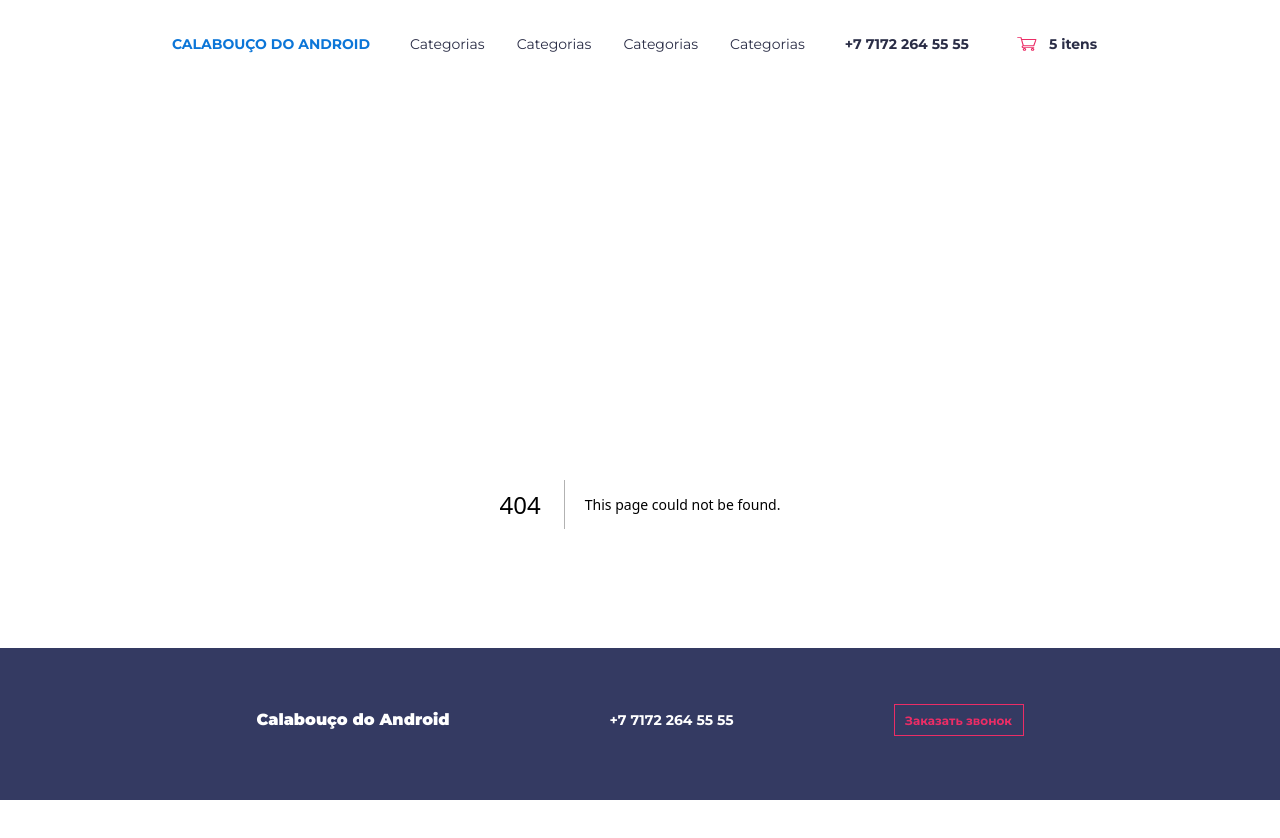
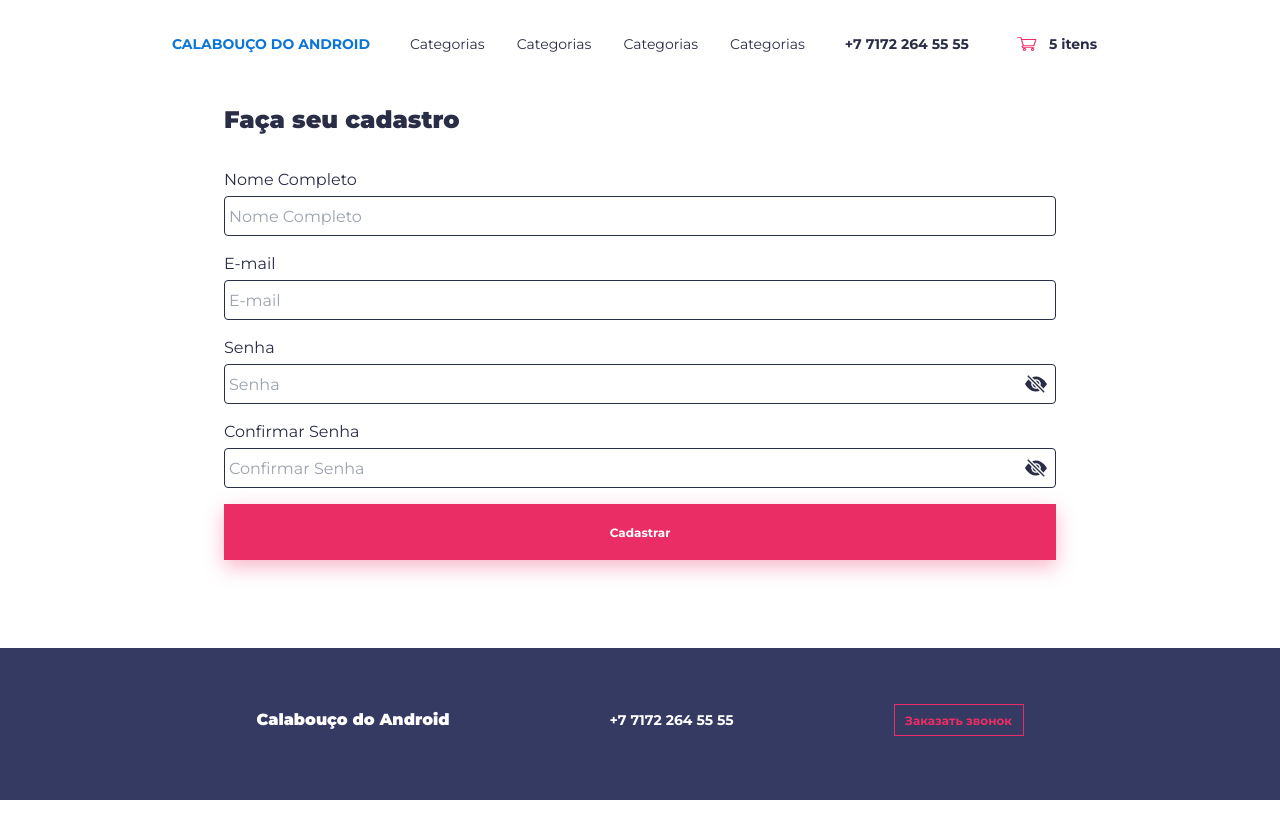
Before and after one commit to paulorievrs/next-marketplace-mtg, a Next.js app: page /cadastro in a window 1280 px wide. Before the commit this address had no page. Shown: the top 838 px of the page. After the commit the page ends 800 px from the top, so only its background shows below. Built offline with nearby package versions, Linux system fonts and the light colour scheme.

Commit message:
finishing login and register forms

```diff
--- /dev/null
+++ b/components/Input/Input.tsx
@@ -0,0 +1,59 @@
+import clsx from "clsx";
+import { useState } from "react";
+import { BsEyeSlashFill, BsEyeFill } from "react-icons/bs";
+import Body from "../Body/Body";
+
+type InputProps = {
+  name: string;
+  type?: React.InputHTMLAttributes<HTMLInputElement>["type"];
+  error?: string;
+  register: any;
+} & React.InputHTMLAttributes<HTMLInputElement>;
+
+export default function Input({
+  name,
+  error,
+  type = "text",
+  register,
+  ...props
+}: InputProps) {
+  const [isPasswordVisible, setIsPasswordVisible] = useState(false);
+
+  const Icon = isPasswordVisible ? BsEyeFill : BsEyeSlashFill;
+
+  return (
+    <div className="flex flex-col gap-1">
+      <label className="text-primary" htmlFor={name}>
+        {props.placeholder || name}
+      </label>
+      <div className="relative">
+        <input
+          {...register(name)}
+          type={type === "password" && isPasswordVisible ? "text" : type}
+          placeholder={props.placeholder || name}
+          {...props}
+          className={clsx(
+            "pl-1 text-primary h-10 border  rounded outline-0 focus:outline-none w-full",
+            error ? "border-red" : "border-primary",
+            props.className
+          )}
+        />
+        {type === "password" && (
+          <Icon
+            onClick={() =>
+              setIsPasswordVisible((currentValue) => !currentValue)
+            }
+            className="absolute right-5 translate-x-1/2 top-1/2 transform -translate-y-1/2"
+            size={22}
+            fill={"#2a2d46"}
+          />
+        )}
+      </div>
+      {error && (
+        <Body color="text-red" fontSize="text-xs">
+          {error}
+        </Body>
+      )}
+    </div>
+  );
+}
--- a/package.json
+++ b/package.json
@@ -9,6 +9,7 @@
     "lint": "next lint"
   },
   "dependencies": {
+    "@hookform/resolvers": "^2.9.10",
     "@next/font": "13.1.1",
     "@types/node": "18.11.18",
     "@types/react": "18.0.26",
@@ -19,9 +20,12 @@
     "next": "13.1.1",
     "react": "18.2.0",
     "react-dom": "18.2.0",
+    "react-hook-form": "^7.41.3",
+    "react-icons": "^4.7.1",
     "react-slick": "^0.29.0",
     "slick-carousel": "^1.8.1",
-    "typescript": "4.9.4"
+    "typescript": "4.9.4",
+    "zod": "^3.20.2"
   },
   "devDependencies": {
     "@types/react-slick": "^0.23.10",
--- /dev/null
+++ b/pages/cadastro/index.tsx
@@ -0,0 +1,84 @@
+import Button from "../../components/Button/Button";
+import Container from "../../components/Container/Container";
+import H1 from "../../components/H1/H1";
+import Input from "../../components/Input/Input";
+import MyHead from "../../components/MyHead/MyHead";
+
+import { SubmitHandler, useForm } from "react-hook-form";
+import { zodResolver } from "@hookform/resolvers/zod";
+import { z } from "zod";
+
+const validationSchema = z
+  .object({
+    name: z.string().min(1, { message: "Nome é obrigatório" }),
+
+    email: z.string().min(1, { message: "E-mail é obrigatório" }).email({
+      message: "Você deve usar um e-mail válido."
+    }),
+    password: z.string().min(6, { message: "Senha deve ser 6 caracteres" }),
+    confirmPassword: z
+      .string()
+      .min(1, { message: "Confirmar senha é obrigatório" })
+  })
+  .refine((data) => data.password === data.confirmPassword, {
+    path: ["confirmPassword"],
+    message: "Senhas não conferem"
+  });
+
+type ValidationSchema = z.infer<typeof validationSchema>;
+
+export default function Cadastro() {
+  const {
+    register,
+    handleSubmit,
+    formState: { errors }
+  } = useForm<ValidationSchema>({
+    resolver: zodResolver(validationSchema),
+    reValidateMode: "onChange"
+  });
+
+  const onSubmit: SubmitHandler<ValidationSchema> = (data) => console.log(data);
+
+  return (
+    <>
+      <MyHead title="Calabouço do Android - Cadastro" />
+      <Container>
+        <H1>Faça seu cadastro</H1>
+        <form
+          onSubmit={handleSubmit(onSubmit)}
+          className="flex flex-col gap-4 mt-8"
+        >
+          <Input
+            name="name"
+            placeholder="Nome Completo"
+            register={register}
+            error={errors.name?.message}
+          />
+          <Input
+            name="email"
+            placeholder="E-mail"
+            register={register}
+            error={errors.email?.message}
+          />
+          <Input
+            name="password"
+            placeholder="Senha"
+            type={"password"}
+            register={register}
+            error={errors.password?.message}
+          />
+          <Input
+            name="confirmPassword"
+            placeholder="Confirmar Senha"
+            type={"password"}
+            register={register}
+            error={errors.confirmPassword?.message}
+          />
+          <Button type="submit" variant="primary">
+            Cadastrar
+          </Button>
+        </form>
+      </Container>
+    </>
+  );
+}
--- a/pages/carrinho/index.tsx
+++ b/pages/carrinho/index.tsx
@@ -8,7 +8,6 @@ import MyHead from "../../components/MyHead/MyHead";
 import NextPage from "../../components/NextPage/NextPage";
 
 export default function Cart() {
-  const quantityRef = useRef<HTMLInputElement>(null);
   return (
     <>
       <MyHead title="Calabouço do Android - Carrinho" />
--- /dev/null
+++ b/pages/login/index.tsx
@@ -0,0 +1,65 @@
+import Link from "next/link";
+import Body from "../../components/Body/Body";
+import Button from "../../components/Button/Button";
+import Container from "../../components/Container/Container";
+import H1 from "../../components/H1/H1";
+import Input from "../../components/Input/Input";
+import MyHead from "../../components/MyHead/MyHead";
+
+import { SubmitHandler, useForm } from "react-hook-form";
+import { zodResolver } from "@hookform/resolvers/zod";
+import { z } from "zod";
+
+const validationSchema = z.object({
+  email: z.string().min(1, { message: "E-mail é obrigatório" }).email({
+    message: "Você deve usar um e-mail válido."
+  }),
+  password: z.string().min(1, { message: "Senha é obrigatória" })
+});
+type ValidationSchema = z.infer<typeof validationSchema>;
+
+export default function Login() {
+  const {
+    register,
+    handleSubmit,
+    formState: { errors }
+  } = useForm<ValidationSchema>({
+    resolver: zodResolver(validationSchema),
+    reValidateMode: "onChange"
+  });
+
+  const onSubmit: SubmitHandler<ValidationSchema> = (data) => console.log(data);
+
+  return (
+    <>
+      <MyHead title="Calabouço do Android - Login" />
+      <Container>
+        <H1>Faça seu login</H1>
+        <form
+          onSubmit={handleSubmit(onSubmit)}
+          className="flex flex-col gap-4 mt-8"
+        >
+          <Input
+            name="email"
+            placeholder="E-mail"
+            register={register}
+            error={errors.email?.message}
+          />
+          <Input
+            name="password"
+            placeholder="Senha"
+            type={"password"}
+            register={register}
+            error={errors.password?.message}
+          />
+          <Button type="submit" variant="primary">
+            Logar
+          </Button>
+          <Link href="/cadastro">
+            <Body color="text-light-info">Não tem uma conta? Cadastre-se</Body>
+          </Link>
+        </form>
+      </Container>
+    </>
+  );
+}
--- a/utils/getColor.ts
+++ b/utils/getColor.ts
@@ -2,7 +2,7 @@ type prop = "text" | "bg" | "border" | "shadow";
 type colors = "primary"
 | "secondary"
 | "info"
-| "info-light"
+| "light-info"
 | "white"
 | "red";
 
```
Also changed, not shown: 1 other file (tests, documents, lock files or other folders).
